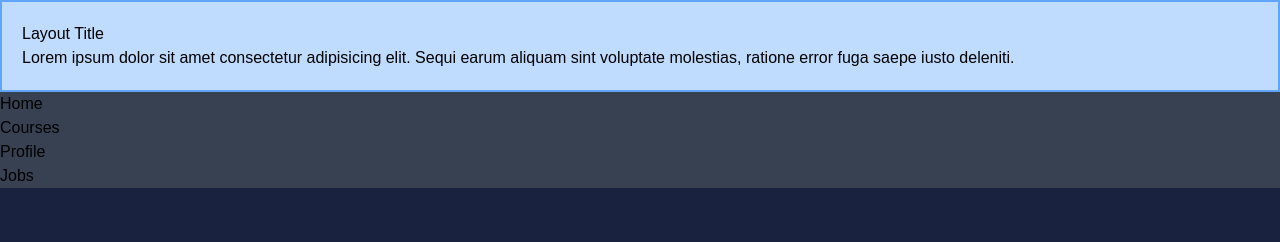
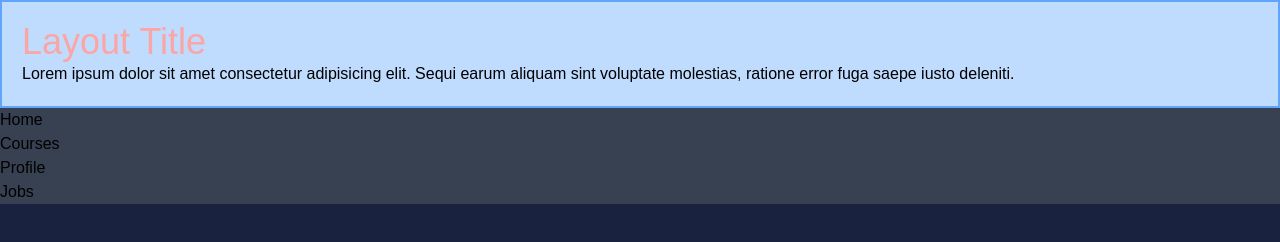
Before and after one commit to azizy5203/Advanced-Css-Pug, a website: page index.pug in a window 1280 px wide. Drawn offline with nearby package versions, Linux system fonts and the light colour scheme; files that its build step writes are made by us from their sources.

Commit message:
change font size

```diff
--- a/includes/layout.pug
+++ b/includes/layout.pug
@@ -13,7 +13,7 @@ head
 
 body
     div.bg-blue-200.p-5.border-2.border-blue-400
-        h1
+        h1.text-4xl.text-red-300
             | Layout Title
         block content
     footer.bg-gray-700.pa-4
```
Also changed, not shown: html/includes/layout.html, html/index.html.
